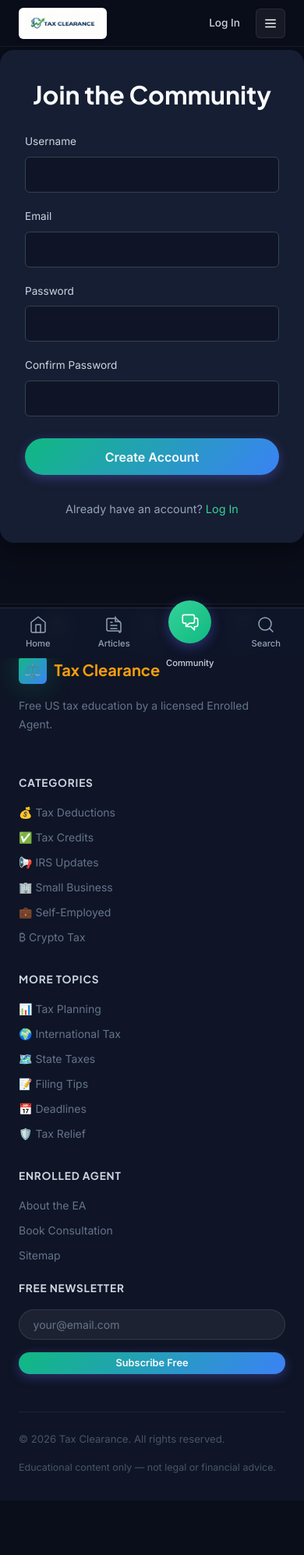
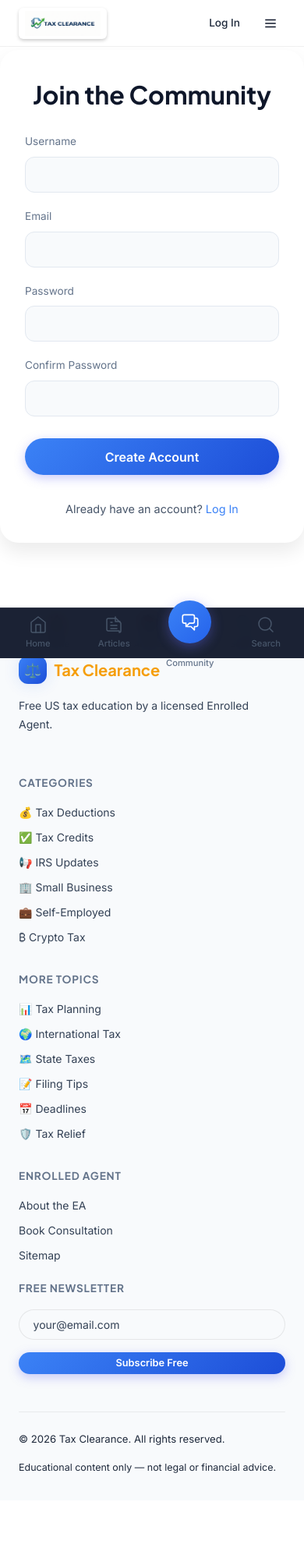
Before and after one commit to athulsoman61-max/Tax-clearance, a Node server app: page /register in a window 390 px wide. Shown: the whole page at 78% size. Run offline with Node 20, Linux system fonts and the light colour scheme; some libraries are stand-ins or nearby versions.

Commit message:
Massive pivot to Light Mode Editorial App UI

```diff
--- a/public/css/main.css
+++ b/public/css/main.css
@@ -6,21 +6,21 @@
 
 /* ─── Executive Premier Custom Properties ────────────────────────── */
 :root {
-  --bg-primary: #0a0e1a;
-  --bg-secondary: #0f1526;
-  --bg-tertiary: #161e33;
-  --bg-quaternary: #1e293b;
+  --bg-primary: #ffffff;
+  --bg-secondary: #f8fafc;
+  --bg-tertiary: #f1f5f9;
+  --bg-quaternary: #e2e8f0;
 
-  --navy:       #0a0e1a;
-  --navy-800:   #0f1526;
-  --navy-700:   #161e33;
-  --navy-600:   #1e293b;
-  --navy-500:   #334155;
+  --navy:       #ffffff;
+  --navy-800:   #f8fafc;
+  --navy-700:   #ffffff;
+  --navy-600:   #f1f5f9;
+  --navy-500:   #e2e8f0;
 
-  --indigo:     #10b981;
-  --indigo-600: #059669;
-  --indigo-400: #34d399;
-  --indigo-light: rgba(16, 185, 129, 0.15);
+  --indigo:     #2563eb;
+  --indigo-600: #1d4ed8;
+  --indigo-400: #3b82f6;
+  --indigo-light: rgba(37, 99, 235, 0.1);
 
   --amber:      #f59e0b;
   --amber-400:  #fbbf24;
@@ -30,32 +30,32 @@
   --rose:       #f43f5e;
   --sky:        #0ea5e9;
 
-  --white:      #f8fafc; /* Crisp diamond white for headlines and text */
+  --white:      #0f172a;
   --true-white: #ffffff;
   --gray-50:    #f8fafc;
   --gray-100:   #f1f5f9;
   --gray-200:   #e2e8f0;
-  --gray-300:   #cbd5e1;
-  --gray-400:   #94a3b8;
-  --gray-500:   #64748b;
-  --gray-600:   #475569;
-  --gray-700:   #334155;
+  --gray-300:   #64748b;
+  --gray-400:   #475569;
+  --gray-500:   #334155;
+  --gray-600:   #1e293b;
+  --gray-700:   #0f172a;
 
-  --gradient-hero: linear-gradient(135deg, #0a0e1a 0%, #161e33 50%, #064e3b 100%);
-  --gradient-card: linear-gradient(180deg, rgba(22, 30, 51, 0.8) 0%, rgba(15, 21, 38, 0.95) 100%);
-  --gradient-accent: linear-gradient(135deg, #10b981 0%, #3b82f6 100%);
+  --gradient-hero: linear-gradient(135deg, #f8fafc 0%, #ffffff 50%, #eff6ff 100%);
+  --gradient-card: linear-gradient(180deg, #ffffff 0%, #f8fafc 100%);
+  --gradient-accent: linear-gradient(135deg, #3b82f6 0%, #1d4ed8 100%);
   --gradient-amber: linear-gradient(135deg, #f59e0b 0%, #d97706 100%);
 
-  --shadow-sm:  0 1px 3px rgba(0,0,0,0.25);
-  --shadow-md:  0 4px 16px rgba(0,0,0,0.35);
-  --shadow-lg:  0 10px 35px rgba(0,0,0,0.5);
-  --shadow-xl:  0 25px 70px rgba(0,0,0,0.65);
-  --shadow-glow: 0 0 35px rgba(16, 185, 129, 0.3);
+  --shadow-sm:  0 2px 4px rgba(0,0,0,0.02);
+  --shadow-md:  0 4px 12px rgba(0,0,0,0.05);
+  --shadow-lg:  0 12px 24px rgba(0,0,0,0.08);
+  --shadow-xl:  0 24px 48px rgba(0,0,0,0.12);
+  --shadow-glow: 0 0 20px rgba(37, 99, 235, 0.15);
 
-  --radius-sm:  6px;
-  --radius-md:  12px;
-  --radius-lg:  18px;
-  --radius-xl:  26px;
+  --radius-sm:  12px;
+  --radius-md:  16px;
+  --radius-lg:  24px;
+  --radius-xl:  32px;
   --radius-full: 9999px;
 
   --transition: 0.25s cubic-bezier(0.4, 0, 0.2, 1);
@@ -79,7 +79,7 @@
 
 body {
   font-family: var(--font-sans);
-  background: var(--navy);
+  background: var(--true-white);
   color: var(--white);
   line-height: 1.6;
   overflow-x: hidden;
@@ -106,15 +106,15 @@
   top: 0; left: 0; right: 0;
   height: var(--nav-height);
   z-index: 1000;
-  background: rgba(10, 14, 26, 0.85);
+  background: rgba(255, 255, 255, 0.95);
   backdrop-filter: blur(20px);
   -webkit-backdrop-filter: blur(20px);
-  border-bottom: 1px solid rgba(255,255,255,0.06);
+  border-bottom: 1px solid rgba(0,0,0,0.06);
   transition: var(--transition);
 }
 
 .navbar.scrolled {
-  background: rgba(10, 14, 26, 0.97);
+  background: rgba(255, 255, 255, 0.98);
   box-shadow: var(--shadow-lg);
 }
 
@@ -198,7 +198,7 @@
 
 .btn-ea {
   background: var(--gradient-accent);
-  color: var(--white);
+  color: var(--true-white);
   padding: 0.5rem 1.1rem;
   border-radius: var(--radius-full);
   font-size: 0.85rem;
@@ -322,7 +322,7 @@
 
 .search-results-live {
   background: rgba(26,34,54,0.98);
-  border: 1px solid rgba(255,255,255,0.1);
+  border: 1px solid rgba(0,0,0,0.08);
   border-radius: var(--radius-lg);
   overflow: hidden;
 }
@@ -332,7 +332,7 @@
   align-items: center;
   gap: 1rem;
   padding: 0.875rem 1.25rem;
-  border-bottom: 1px solid rgba(255,255,255,0.06);
+  border-bottom: 1px solid rgba(0,0,0,0.06);
   cursor: pointer;
   transition: var(--transition);
 }
@@ -345,7 +345,7 @@
   border-radius: var(--radius-sm);
   object-fit: cover;
   flex-shrink: 0;
-  background: var(--navy-600);
+  background: var(--gray-100);
 }
 
 .search-result-title {
@@ -379,7 +379,7 @@
 
 .btn-primary {
   background: var(--gradient-accent);
-  color: var(--white);
+  color: var(--true-white);
   box-shadow: 0 4px 14px rgba(99,102,241,0.35);
 }
 .btn-primary:hover { transform: translateY(-2px); box-shadow: 0 6px 20px rgba(99,102,241,0.5); }
@@ -401,7 +401,7 @@
 .btn-ghost {
   background: rgba(255,255,255,0.06);
   color: var(--gray-300);
-  border: 1px solid rgba(255,255,255,0.06);
+  border: 1px solid rgba(0,0,0,0.06);
 }
 .btn-ghost:hover { background: rgba(255,255,255,0.1); color: var(--white); }
 
@@ -424,7 +424,7 @@
 /* ─── Article Card ───────────────────────────────────────────────── */
 .article-card {
   background: var(--navy-700);
-  border: 1px solid rgba(255,255,255,0.06);
+  border: 1px solid rgba(0,0,0,0.06);
   border-radius: var(--radius-lg);
   overflow: hidden;
   transition: var(--transition);
@@ -443,7 +443,7 @@
   position: relative;
   overflow: hidden;
   padding-bottom: 56.25%; /* Fallback for aspect-ratio: 16/9 */
-  background: var(--navy-600);
+  background: var(--gray-100);
 }
 
 .article-card-img img {
@@ -531,7 +531,7 @@
   justify-content: space-between;
   margin-top: auto;
   padding-top: 0.75rem;
-  border-top: 1px solid rgba(255,255,255,0.06);
+  border-top: 1px solid rgba(0,0,0,0.06);
 }
 
 .article-card-views {
@@ -648,7 +648,7 @@
 /* ─── Footer ─────────────────────────────────────────────────────── */
 .footer {
   background: var(--navy-800);
-  border-top: 1px solid rgba(255,255,255,0.06);
+  border-top: 1px solid rgba(0,0,0,0.06);
   padding: 4rem 1.5rem 2rem;
   margin-top: 5rem;
 }
@@ -713,7 +713,7 @@
 .footer-links a:hover { color: var(--indigo-400); }
 
 .footer-bottom {
-  border-top: 1px solid rgba(255,255,255,0.06);
+  border-top: 1px solid rgba(0,0,0,0.06);
   padding-top: 1.5rem;
   display: flex;
   align-items: center;
@@ -744,7 +744,7 @@
 .newsletter-input {
   flex: 1;
   background: rgba(255,255,255,0.06);
-  border: 1px solid rgba(255,255,255,0.1);
+  border: 1px solid rgba(0,0,0,0.08);
   border-radius: var(--radius-full);
   padding: 0.625rem 1.1rem;
   color: var(--white);
@@ -791,7 +791,7 @@
 
 .toast {
   background: var(--navy-700);
-  border: 1px solid rgba(255,255,255,0.1);
+  border: 1px solid rgba(0,0,0,0.08);
   border-left: 4px solid var(--indigo);
   border-radius: var(--radius-md);
   padding: 0.875rem 1.25rem;
--- a/views/partials/navbar.ejs
+++ b/views/partials/navbar.ejs
@@ -19,14 +19,14 @@
 
       <% if (locals.user) { %>
         <a href="/questions/new" class="btn-ea">Ask Question</a>
-        <a href="/logout" style="color: var(--gray-300); font-size: 0.85rem; font-weight: 500; margin-left: 0.5rem;">Logout</a>
+        <a href="/logout" style="color: var(--gray-600); font-size: 0.85rem; font-weight: 500; margin-left: 0.5rem;">Logout</a>
       <% } else { %>
-        <a href="/login" style="color: var(--gray-300); font-size: 0.85rem; font-weight: 500; margin-right: 0.5rem;">Log In</a>
+        <a href="/login" style="color: var(--gray-600); font-size: 0.85rem; font-weight: 500; margin-right: 0.5rem;">Log In</a>
         <a href="/register" class="btn-ea" style="background: var(--navy-600); box-shadow: none;">Sign Up</a>
       <% } %>
 
       <button class="nav-toggle" id="navToggle" aria-label="Menu">
-        <svg width="18" height="18" fill="none" stroke="currentColor" stroke-width="2" viewBox="0 0 24 24"><path d="M3 12h18M3 6h18M3 18h18"/></svg>
+        <svg width="18" height="18" fill="none" stroke="var(--gray-700)" stroke-width="2" viewBox="0 0 24 24"><path d="M3 12h18M3 6h18M3 18h18"/></svg>
       </button>
     </div>
   </div>
@@ -60,7 +60,7 @@
   display: none;
   position: fixed;
   bottom: 0; left: 0; right: 0;
-  background: rgba(10, 14, 26, 0.98);
+  background: rgba(255, 255, 255, 0.98);
   backdrop-filter: blur(20px);
   -webkit-backdrop-filter: blur(20px);
   border-top: 1px solid rgba(255,255,255,0.06);
@@ -78,7 +78,7 @@
   flex-direction: column;
   align-items: center;
   gap: 0.2rem;
-  color: var(--gray-400);
+  color: var(--gray-500);
   font-size: 0.7rem;
   font-weight: 500;
   transition: var(--transition);
```
Also changed, not shown: views/article.ejs (+11 -9 lines), views/home.ejs (+75 -72 lines).
